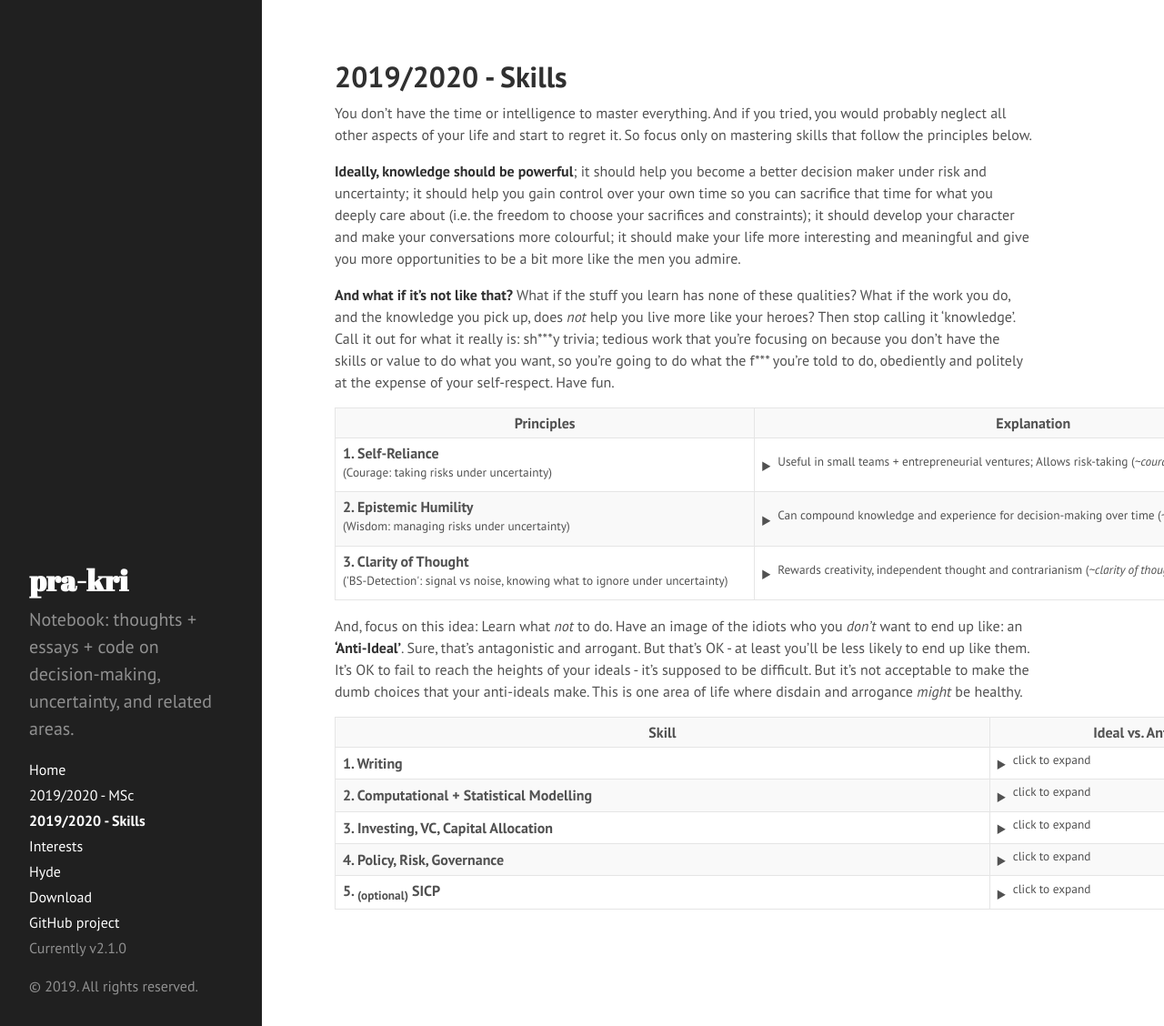
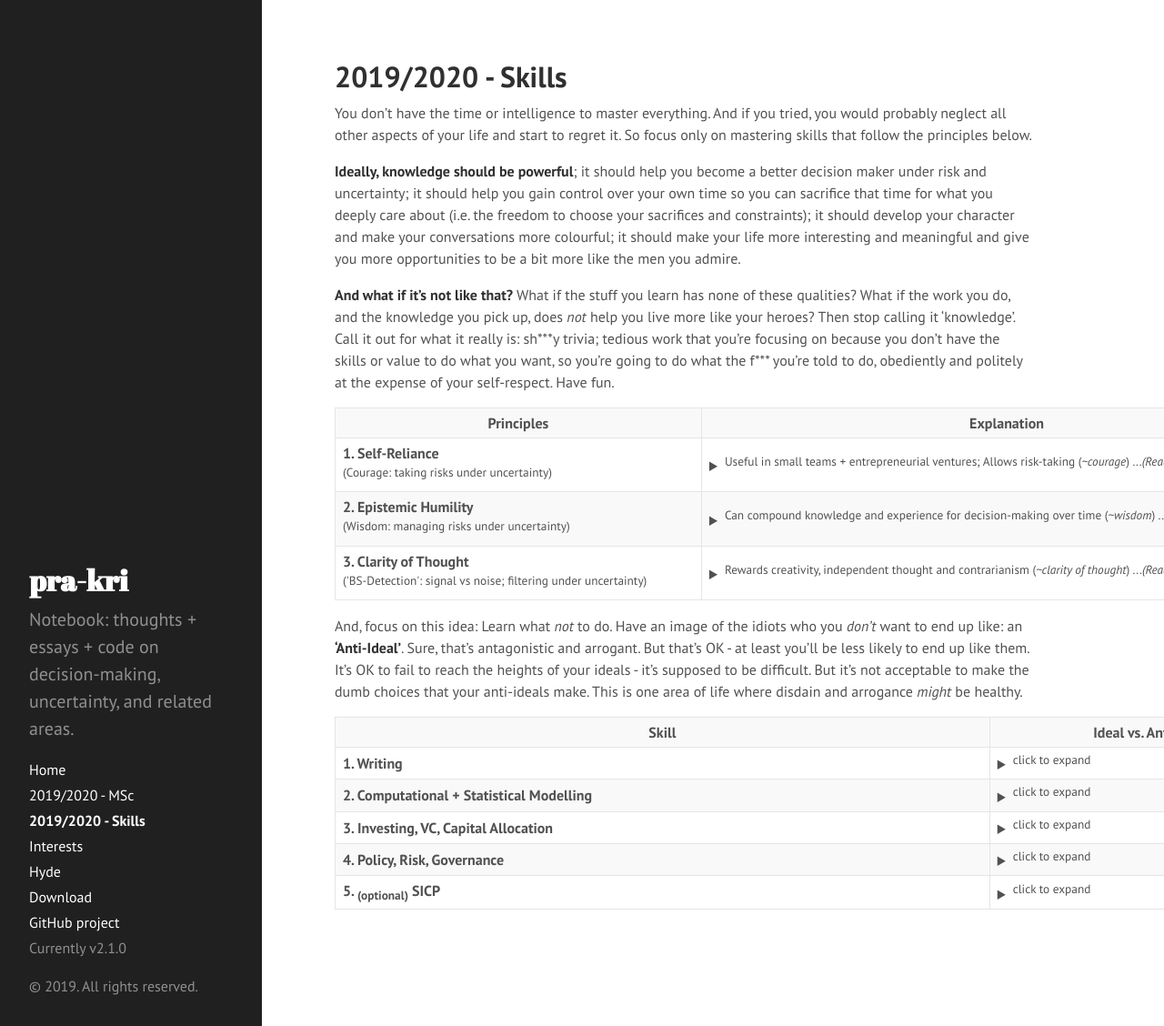
Before and after one commit to pra-kri/pra-kri.github.io, a Jekyll site: the page built from 2019to2020_skills.md, in a window 1280 px wide and 1128 px high. Shown: the whole window at 91% size. Built offline with Jekyll 4.4.1, drawn with Linux system fonts in a browser that asks for light colours; Markdown is read by kramdown in place of the engine named in the settings.

Commit message:
Update 2019to2020_skills.md

```diff
--- a/2019to2020_skills.md
+++ b/2019to2020_skills.md
@@ -34,7 +34,7 @@ You don't have the time or intelligence to master everything. And if you tried,
     </td>
   </tr>
   <tr>
-    <td><b>3. Clarity of Thought</b><br><sup>('BS-Detection': signal vs noise, knowing what to ignore under uncertainty)</sup></td>
+    <td><b>3. Clarity of Thought</b><br><sup>('BS-Detection': signal vs noise; filtering under uncertainty)</sup></td>
     <td> <details><summary><sup>Rewards creativity, independent thought and contrarianism (<i>~clarity of thought</i>) ...<i>(Read more)</i></sup></summary>
       <b> Ideal: </b> Is there elegance, clarity and simplicity in high-quality decisions and work? Does it reward skill, creativity or contrarian thinking? Can you progress much faster if you think clearly and independently? Linked to 'wisdom' since that also involves clear thinking, but wisdom focuses more on risk-management and conservative decision-making, while this principle is focused more on creativity and contrarian unruliness. Can you sift through the useless noise to get to the important, central principles - the signal? <i>And most importantly, if you apply this 'signal-noise filtering' idea to rules and restrictions, you'll get to the idea of unruliness: the willingness to ignore rules, conventions and instructions like inconvenient noise to be filtered. Know which rules you can break (ethically).</i> How else can you compete against the experienced veterans in the industry, when you're just in your 20s? How else can you outclass the 'hard-working' idiots who throw sheer numbers of hours at their problems? If you do what everyone else does and follow the conventional path, you'll end up just like them. And if you're just like everyone else, can you really outclass them?
       <br>
```
